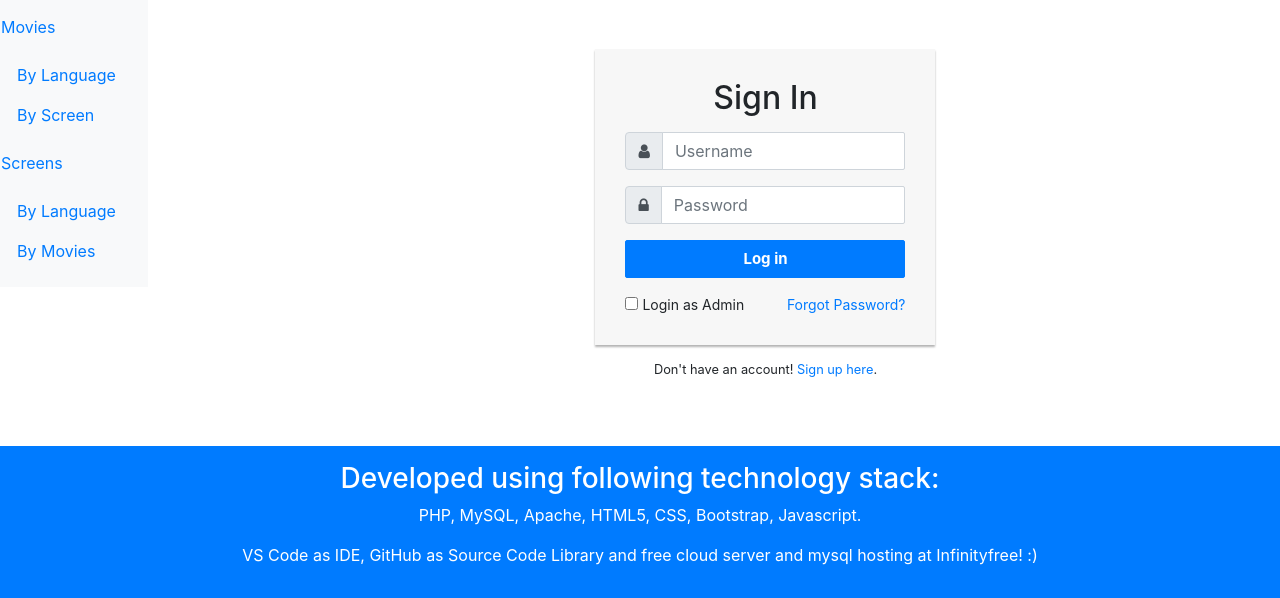
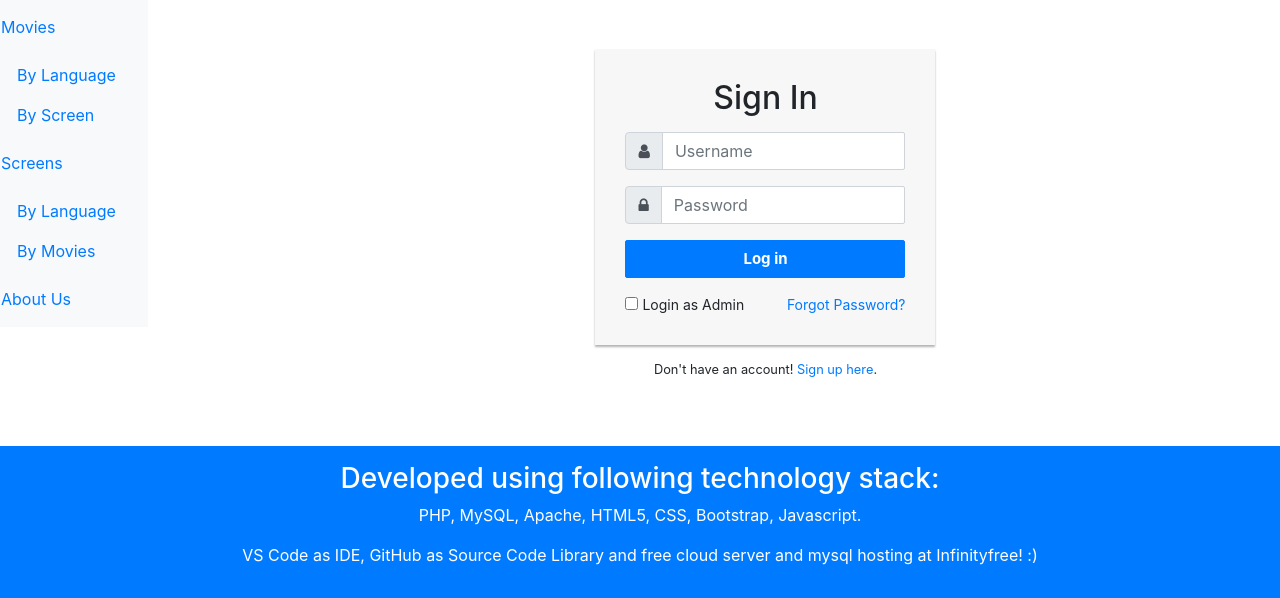
Before and after one commit to karups-thangaraj/family, a PHP site: page /login.php in a window 1280 px wide. Shown: the part 185-783 px from the top of the page. Run offline with PHP 8.4, Linux system fonts and the light colour scheme.

Commit message:
login upated

```diff
--- a/login.php
+++ b/login.php
@@ -141,6 +141,10 @@
                                 </ul>
                             </nav>
                         </li>
+
+                        <li class="nav-item">
+                            <a class="nav-link" href="#">About Us</a>
+                        </li>
                     </ul>
                 </nav>
 
```
